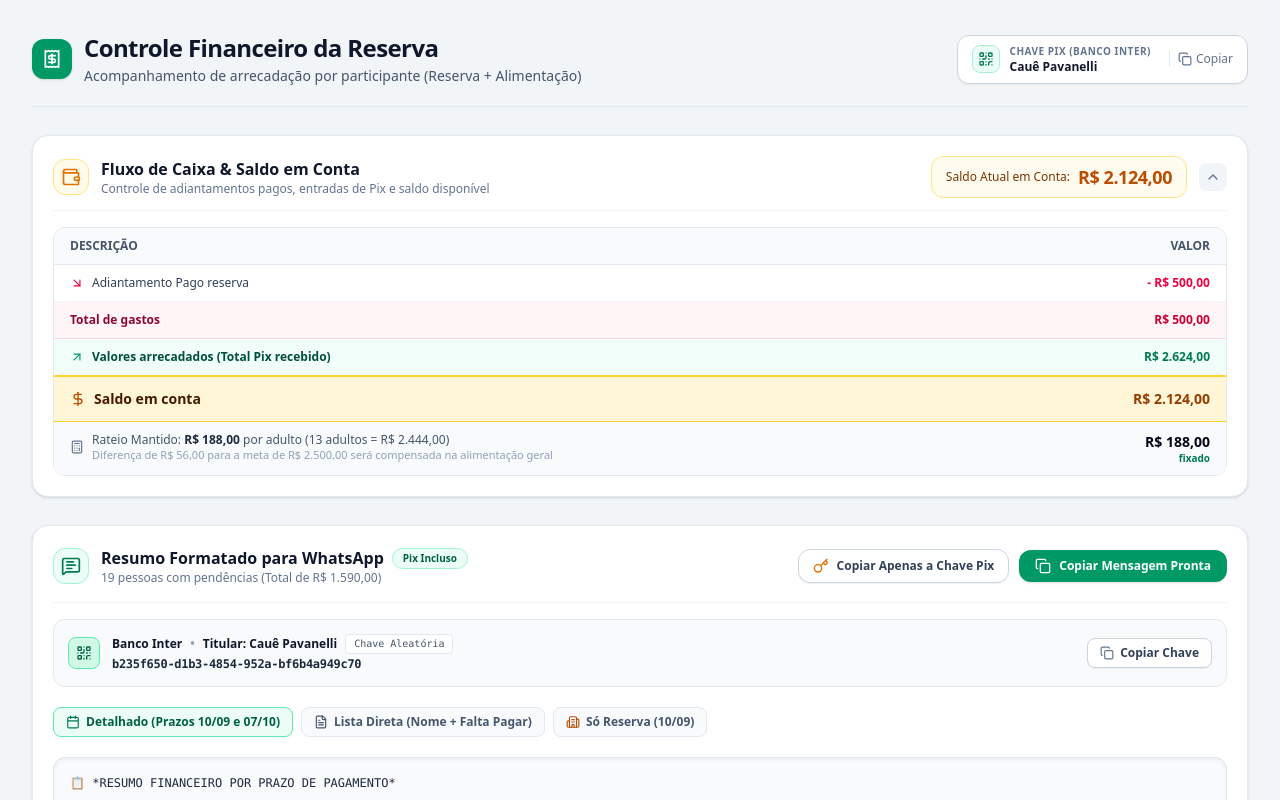
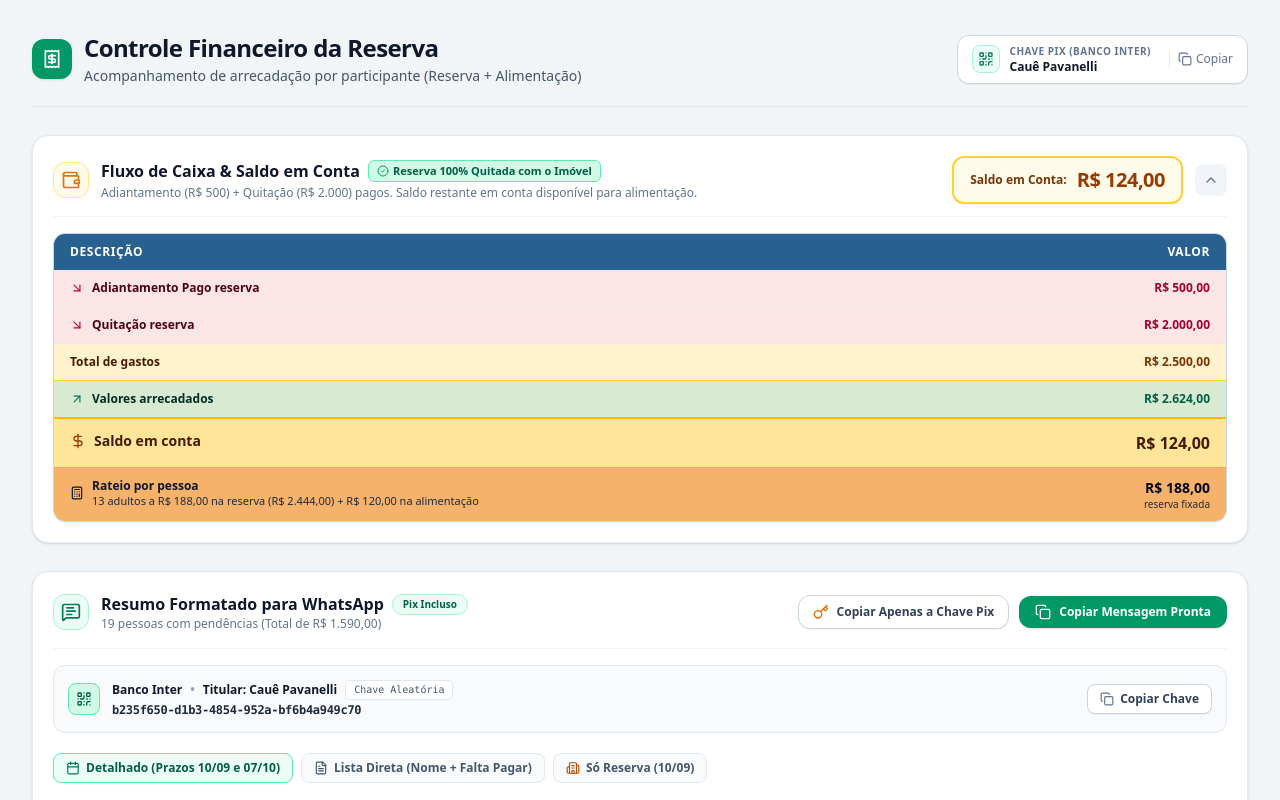
Before and after one commit to caue1financas-beep/Reserva-Socorro, a React (Vite) app: page / in a window 1280 px wide. Shown: the top 800 px of the page. Built offline with nearby package versions, Linux system fonts and the light colour scheme.

Commit message:
feat(finance): update reserve status to fully settled
Refactor calculations to reflect that the property reserve has been 100% paid (totaling R$ 2.500,00). Updated UI summaries and payment status messages to indicate completion.

```diff
--- a/src/components/CashFlowCard.tsx
+++ b/src/components/CashFlowCard.tsx
@@ -1,7 +1,13 @@
 import React, { useState } from 'react';
-import { Wallet, ArrowDownRight, ArrowUpRight, DollarSign, Calculator, ChevronDown, ChevronUp } from 'lucide-react';
+import { Wallet, ArrowDownRight, ArrowUpRight, DollarSign, Calculator, ChevronDown, ChevronUp, CheckCircle2 } from 'lucide-react';
 import { PersonDebt } from '../types';
-import { formatCurrency, ADVANCE_RESERVE_EXPENSE, OFFICIAL_RESERVE_TARGET } from '../utils/formatters';
+import {
+  formatCurrency,
+  ADVANCE_RESERVE_EXPENSE,
+  SETTLEMENT_RESERVE_EXPENSE,
+  TOTAL_RESERVE_EXPENSES,
+  OFFICIAL_RESERVE_TARGET,
+} from '../utils/formatters';
 
 interface CashFlowCardProps {
   data: PersonDebt[];
@@ -10,13 +16,12 @@ interface CashFlowCardProps {
 export const CashFlowCard: React.FC<CashFlowCardProps> = ({ data }) => {
   const [isExpanded, setIsExpanded] = useState(true);
 
-  // Cálculos financeiros reais
-  const totalArrecadado = data.reduce((acc, curr) => acc + curr.paidAmount, 0);
-  const totalGastos = ADVANCE_RESERVE_EXPENSE; // R$ 500,00 (Adiantamento pago reserva)
-  const saldoEmConta = totalArrecadado - totalGastos; // R$ 810,00
+  // Cálculos financeiros reais baseados na planilha
+  const totalArrecadado = data.reduce((acc, curr) => acc + curr.paidAmount, 0); // R$ 2.624,00
+  const totalGastos = TOTAL_RESERVE_EXPENSES; // R$ 2.500,00 (Adiantamento R$ 500 + Quitação R$ 2.000)
+  const saldoEmConta = totalArrecadado - totalGastos; // R$ 124,00
 
   const totalAdultos = data.filter((p) => p.category === 'adulto').length;
-  const rateioExato = totalAdultos > 0 ? OFFICIAL_RESERVE_TARGET / totalAdultos : 0;
 
   return (
     <div
@@ -26,31 +31,36 @@ export const CashFlowCard: React.FC<CashFlowCardProps> = ({ data }) => {
       {/* Top Header */}
       <div className="flex flex-col sm:flex-row sm:items-center justify-between gap-3 pb-3 border-b border-slate-100">
         <div className="flex items-center gap-3">
-          <div className="w-9 h-9 rounded-xl bg-amber-50 border border-amber-200 flex items-center justify-center text-amber-600">
+          <div className="w-9 h-9 rounded-xl bg-amber-50 border border-amber-200 flex items-center justify-center text-amber-600 shrink-0">
             <Wallet className="w-5 h-5" />
           </div>
           <div>
-            <h3 className="text-base font-bold text-slate-900 flex items-center gap-2">
-              Fluxo de Caixa & Saldo em Conta
-            </h3>
-            <p className="text-xs text-slate-500">
-              Controle de adiantamentos pagos, entradas de Pix e saldo disponível
+            <div className="flex items-center gap-2">
+              <h3 className="text-base font-bold text-slate-900">
+                Fluxo de Caixa & Saldo em Conta
+              </h3>
+              <span className="inline-flex items-center gap-1 text-[11px] font-bold bg-emerald-100 text-emerald-800 px-2 py-0.5 rounded-md border border-emerald-300">
+                <CheckCircle2 className="w-3 h-3 text-emerald-600" /> Reserva 100% Quitada com o Imóvel
+              </span>
+            </div>
+            <p className="text-xs text-slate-500 mt-0.5">
+              Adiantamento (R$ 500) + Quitação (R$ 2.000) pagos. Saldo restante em conta disponível para alimentação.
             </p>
           </div>
         </div>
 
         {/* Big Saldo Badge */}
         <div className="flex items-center gap-3">
-          <div className="bg-amber-50/80 px-3.5 py-1.5 rounded-xl border border-amber-200 flex items-center gap-2">
-            <span className="text-xs font-medium text-amber-900">Saldo Atual em Conta:</span>
-            <span className="text-lg font-black text-amber-700 tracking-tight">
+          <div className="bg-amber-50 px-4 py-2 rounded-xl border-2 border-amber-300 flex items-center gap-2.5 shadow-2xs">
+            <span className="text-xs font-semibold text-amber-900">Saldo em Conta:</span>
+            <span className="text-xl font-black text-amber-800 tracking-tight">
               {formatCurrency(saldoEmConta)}
             </span>
           </div>
           <button
             type="button"
             onClick={() => setIsExpanded(!isExpanded)}
-            className="p-1.5 rounded-lg bg-slate-100 text-slate-500 hover:text-slate-800 hover:bg-slate-200 transition"
+            className="p-2 rounded-lg bg-slate-100 text-slate-500 hover:text-slate-800 hover:bg-slate-200 transition"
             title={isExpanded ? 'Recolher tabela' : 'Expandir tabela'}
           >
             {isExpanded ? <ChevronUp className="w-4 h-4" /> : <ChevronDown className="w-4 h-4" />}
@@ -58,74 +68,83 @@ export const CashFlowCard: React.FC<CashFlowCardProps> = ({ data }) => {
         </div>
       </div>
 
-      {/* Table Section */}
+      {/* Table Section matching user's spreadsheet */}
       {isExpanded && (
-        <div className="mt-4 overflow-x-auto rounded-xl border border-slate-200">
+        <div className="mt-4 overflow-hidden rounded-xl border border-slate-300 shadow-2xs">
           <table className="w-full text-left text-xs border-collapse">
             <thead>
-              <tr className="border-b border-slate-200 bg-slate-50 text-slate-600 font-semibold uppercase">
+              <tr className="bg-[#286090] text-white font-bold uppercase tracking-wider">
                 <th className="py-2.5 px-4">Descrição</th>
                 <th className="py-2.5 px-4 text-right">Valor</th>
               </tr>
             </thead>
-            <tbody className="divide-y divide-slate-100 text-slate-700">
-              {/* Adiantamento */}
-              <tr className="hover:bg-slate-50/60 transition">
-                <td className="py-2.5 px-4 flex items-center gap-2 font-medium">
-                  <ArrowDownRight className="w-3.5 h-3.5 text-rose-600" />
+            <tbody className="divide-y divide-slate-200/60 text-slate-800 font-medium">
+              {/* Adiantamento Pago reserva */}
+              <tr className="bg-[#fce5e5] hover:bg-rose-100/70 transition">
+                <td className="py-2.5 px-4 flex items-center gap-2 text-rose-950 font-semibold">
+                  <ArrowDownRight className="w-3.5 h-3.5 text-rose-700 shrink-0" />
                   <span>Adiantamento Pago reserva</span>
                 </td>
-                <td className="py-2.5 px-4 text-right font-semibold text-rose-600">
-                  - {formatCurrency(ADVANCE_RESERVE_EXPENSE)}
+                <td className="py-2.5 px-4 text-right font-bold text-rose-800">
+                  {formatCurrency(ADVANCE_RESERVE_EXPENSE)}
                 </td>
               </tr>
 
-              {/* Total de Gastos */}
-              <tr className="bg-rose-50/70 font-semibold border-y border-rose-200/80">
-                <td className="py-2.5 px-4 text-rose-900">Total de gastos</td>
-                <td className="py-2.5 px-4 text-right text-rose-700 font-bold">
+              {/* Quitação reserva */}
+              <tr className="bg-[#fce5e5] hover:bg-rose-100/70 transition">
+                <td className="py-2.5 px-4 flex items-center gap-2 text-rose-950 font-semibold">
+                  <ArrowDownRight className="w-3.5 h-3.5 text-rose-700 shrink-0" />
+                  <span>Quitação reserva</span>
+                </td>
+                <td className="py-2.5 px-4 text-right font-bold text-rose-800">
+                  {formatCurrency(SETTLEMENT_RESERVE_EXPENSE)}
+                </td>
+              </tr>
+
+              {/* Total de gastos */}
+              <tr className="bg-[#fff2cc] text-amber-950 font-bold border-y border-amber-300">
+                <td className="py-2.5 px-4">Total de gastos</td>
+                <td className="py-2.5 px-4 text-right font-black text-amber-900">
                   {formatCurrency(totalGastos)}
                 </td>
               </tr>
 
               {/* Valores arrecadados */}
-              <tr className="bg-emerald-50/70 font-semibold">
-                <td className="py-2.5 px-4 flex items-center gap-2 text-emerald-900">
-                  <ArrowUpRight className="w-3.5 h-3.5 text-emerald-600" />
-                  <span>Valores arrecadados (Total Pix recebido)</span>
+              <tr className="bg-[#d9ead3] text-emerald-950 font-semibold">
+                <td className="py-2.5 px-4 flex items-center gap-2">
+                  <ArrowUpRight className="w-3.5 h-3.5 text-emerald-700 shrink-0" />
+                  <span>Valores arrecadados</span>
                 </td>
-                <td className="py-2.5 px-4 text-right text-emerald-700 font-bold">
+                <td className="py-2.5 px-4 text-right font-black text-emerald-800">
                   {formatCurrency(totalArrecadado)}
                 </td>
               </tr>
 
               {/* Saldo em conta */}
-              <tr className="bg-amber-100/70 font-bold text-sm border-t-2 border-amber-300">
-                <td className="py-3 px-4 text-amber-950 flex items-center gap-2">
-                  <DollarSign className="w-4 h-4 text-amber-700" />
+              <tr className="bg-[#ffe599] text-amber-950 font-bold text-sm border-t-2 border-amber-400">
+                <td className="py-3 px-4 flex items-center gap-2">
+                  <DollarSign className="w-4 h-4 text-amber-800 shrink-0" />
                   <span>Saldo em conta</span>
                 </td>
-                <td className="py-3 px-4 text-right text-amber-800 font-black">
+                <td className="py-3 px-4 text-right font-black text-amber-950 text-base">
                   {formatCurrency(saldoEmConta)}
                 </td>
               </tr>
 
               {/* Rateio por pessoa */}
-              <tr className="bg-slate-50 text-slate-600">
+              <tr className="bg-[#f6b26b] text-slate-900 font-semibold">
                 <td className="py-2.5 px-4 flex items-center gap-2">
-                  <Calculator className="w-3.5 h-3.5 text-slate-500 shrink-0" />
+                  <Calculator className="w-3.5 h-3.5 text-slate-900 shrink-0" />
                   <div>
-                    <span>
-                      Rateio Mantido: <strong className="text-slate-800">R$ 188,00</strong> por adulto ({totalAdultos} adultos = {formatCurrency(totalAdultos * 188)})
-                    </span>
-                    <p className="text-[11px] text-slate-400">
-                      Diferença de {formatCurrency(Math.max(0, OFFICIAL_RESERVE_TARGET - totalAdultos * 188))} para a meta de {formatCurrency(OFFICIAL_RESERVE_TARGET)} será compensada na alimentação geral
+                    <span className="font-bold">Rateio por pessoa</span>
+                    <p className="text-[11px] text-slate-800 font-normal">
+                      {totalAdultos} adultos a R$ 188,00 na reserva ({formatCurrency(totalAdultos * 188)}) + R$ 120,00 na alimentação
                     </p>
                   </div>
                 </td>
-                <td className="py-2.5 px-4 text-right font-medium text-slate-800">
-                  <span className="font-bold text-slate-950 text-sm">R$ 188,00</span>
-                  <span className="block text-[10px] text-emerald-700 font-semibold">fixado</span>
+                <td className="py-2.5 px-4 text-right">
+                  <span className="font-black text-slate-950 text-sm">R$ 188,00</span>
+                  <span className="block text-[10px] text-slate-800 font-medium">reserva fixada</span>
                 </td>
               </tr>
             </tbody>
--- a/src/components/SummaryHighlights.tsx
+++ b/src/components/SummaryHighlights.tsx
@@ -37,9 +37,9 @@ export const SummaryHighlights: React.FC<SummaryHighlightsProps> = ({ data, onOp
               <Building2 className="w-4 h-4" />
             </div>
             <div>
-              <h4 className="font-bold text-slate-900 text-sm">Falta Pagar da Reserva</h4>
-              <span className="text-[11px] text-amber-700 font-medium flex items-center gap-1">
-                <Calendar className="w-3 h-3" /> Vence em 10/09
+              <h4 className="font-bold text-slate-900 text-sm">Pendente da Reserva</h4>
+              <span className="text-[11px] text-emerald-700 font-semibold flex items-center gap-1">
+                ✓ Imóvel 100% Quitado
               </span>
             </div>
           </div>
--- a/src/utils/formatters.ts
+++ b/src/utils/formatters.ts
@@ -47,6 +47,8 @@ export function getPersonDeadlineBreakdown(person: PersonDebt): DeadlineBreakdow
 
 export const OFFICIAL_RESERVE_TARGET = 2500;
 export const ADVANCE_RESERVE_EXPENSE = 500;
+export const SETTLEMENT_RESERVE_EXPENSE = 2000;
+export const TOTAL_RESERVE_EXPENSES = 2500;
 
 export const PIX_CONFIG = {
   bank: 'Banco Inter',
@@ -80,19 +82,22 @@ export function generateWhatsAppFullSummary(
 
   const totalGeral = totalEsperadoReserva + totalEsperadoAlimentacao;
   const totalPagoGeral = items.reduce((acc, curr) => acc + curr.paidAmount, 0);
-  const saldoEmConta = totalPagoGeral - ADVANCE_RESERVE_EXPENSE;
+  const totalGastosReserva = TOTAL_RESERVE_EXPENSES; // R$ 2.500,00 (Adiantamento R$ 500 + Quitação R$ 2.000)
+  const saldoEmConta = totalPagoGeral - totalGastosReserva;
 
   if (mode === 'reserve_focus') {
-    let msg = `📅 *COBRANÇA: 1ª PARCELA - RESERVA (Vencimento: 10/09)*\n\n`;
-    msg += `🏨 *Meta da Reserva:* ${formatCurrency(totalEsperadoReserva)}\n`;
-    msg += `✅ *Arrecadado até agora:* ${formatCurrency(totalPagoReserva)}\n`;
-    msg += `⚠️ *Falta arrecadar p/ 10/09:* *${formatCurrency(totalPendenteReserva)}*\n\n`;
+    let msg = `📅 *STATUS DA RESERVA: 100% QUITADA COM O IMÓVEL*\n\n`;
+    msg += `🏨 *Custo Total da Reserva:* ${formatCurrency(totalEsperadoReserva)}\n`;
+    msg += `✅ *Total Pago ao Proprietário:* ${formatCurrency(totalGastosReserva)} (Quitado!)\n`;
+    msg += `👥 *Arrecadado dos participantes:* ${formatCurrency(totalPagoGeral)}\n\n`;
     msg += `💳 *FLUXO DE CAIXA ATUAL:*\n`;
-    msg += `• Total arrecadado: ${formatCurrency(totalPagoGeral)}\n`;
-    msg += `• Adiantamento pago da reserva: -${formatCurrency(ADVANCE_RESERVE_EXPENSE)}\n`;
-    msg += `• *Saldo disponível em conta:* *${formatCurrency(saldoEmConta)}*\n\n`;
+    msg += `• Adiantamento pago reserva: -${formatCurrency(ADVANCE_RESERVE_EXPENSE)}\n`;
+    msg += `• Quitação reserva paga: -${formatCurrency(SETTLEMENT_RESERVE_EXPENSE)}\n`;
+    msg += `• Total de gastos da reserva: -${formatCurrency(totalGastosReserva)}\n`;
+    msg += `• Valores arrecadados: ${formatCurrency(totalPagoGeral)}\n`;
+    msg += `• 👉 *SALDO ATUAL EM CONTA:* *${formatCurrency(saldoEmConta)}*\n\n`;
     msg += `━━━━━━━━━━━━━━━━━━━━━\n`;
-    msg += `*QUANTO FALTA CADA UM PAGAR DA RESERVA (ATÉ 10/09):*\n\n`;
+    msg += `*QUANTO FALTA CADA UM PAGAR DA RESERVA:*\n\n`;
 
     const pendingReservePeople = items
       .map((p) => ({ person: p, breakdown: getPersonDeadlineBreakdown(p) }))
@@ -107,7 +112,7 @@ export function generateWhatsAppFullSummary(
 
     const paidReservePeople = items.filter((p) => getPersonDeadlineBreakdown(p).isReservePaid);
     if (paidReservePeople.length > 0) {
-      msg += `\n🟢 *RESERVA QUITADA (10/09):*\n`;
+      msg += `\n🟢 *RESERVA QUITADA (${paidReservePeople.length} pessoas):*\n`;
       paidReservePeople.forEach((p) => {
         msg += `✅ *${p.name}* (OK)\n`;
       });
@@ -119,20 +124,27 @@ export function generateWhatsAppFullSummary(
   }
 
   // Full / All deadlines
-  let message = `📋 *RESUMO FINANCEIRO POR PRAZO DE PAGAMENTO*\n\n`;
-  message += `📌 *1ª PARCELA: RESERVA (Vencimento: 10/09)*\n`;
-  message += `• Meta da Reserva: ${formatCurrency(totalEsperadoReserva)}\n`;
-  message += `• Já Pago da Reserva: ${formatCurrency(totalPagoReserva)}\n`;
-  message += `• *FALTA ARRECADAR (até 10/09): ${formatCurrency(totalPendenteReserva)}*\n\n`;
+  let message = `📋 *RESUMO FINANCEIRO DA CHÁCARA*\n\n`;
+  message += `📌 *1ª ETAPA: RESERVA (R$ 2.500,00 - QUITADA COM O IMÓVEL!)*\n`;
+  message += `• Valor da Reserva: ${formatCurrency(totalEsperadoReserva)}\n`;
+  message += `• Status: ✅ 100% Paga ao proprietário (R$ 500 adiantamento + R$ 2.000 quitação)\n`;
+  message += `• Já Pago pelos participantes: ${formatCurrency(totalPagoReserva)}\n`;
+  if (totalPendenteReserva > 0) {
+    message += `• *Pendente entre participantes: ${formatCurrency(totalPendenteReserva)}*\n\n`;
+  } else {
+    message += `• *Pendente da Reserva: R$ 0,00 (100% Coberta)*\n\n`;
+  }
 
-  message += `📌 *2ª PARCELA: ALIMENTAÇÃO (Vencimento: 07/10)*\n`;
-  message += `• Total da Alimentação: ${formatCurrency(totalEsperadoAlimentacao)}\n`;
-  message += `• Já Pago da Alimentação: ${formatCurrency(totalPagoAlimentacao)}\n`;
+  message += `📌 *2ª ETAPA: ALIMENTAÇÃO (Vencimento: 07/10)*\n`;
+  message += `• Total Previsto Alimentação: ${formatCurrency(totalEsperadoAlimentacao)}\n`;
+  message += `• Já Adiantado Alimentação: ${formatCurrency(totalPagoAlimentacao)}\n`;
   message += `• *Falta Arrecadar (até 07/10): ${formatCurrency(totalPendenteAlimentacao)}*\n\n`;
 
-  message += `💳 *SALDO EM CONTA & GASTOS:*\n`;
-  message += `• Total Arrecadado: ${formatCurrency(totalPagoGeral)}\n`;
-  message += `• (-) Adiantamento Pago da Reserva: ${formatCurrency(ADVANCE_RESERVE_EXPENSE)}\n`;
+  message += `💳 *FLUXO DE CAIXA & SALDO EM CONTA:*\n`;
+  message += `• Adiantamento Pago reserva: -${formatCurrency(ADVANCE_RESERVE_EXPENSE)}\n`;
+  message += `• Quitação reserva: -${formatCurrency(SETTLEMENT_RESERVE_EXPENSE)}\n`;
+  message += `• Total de Gastos: -${formatCurrency(totalGastosReserva)}\n`;
+  message += `• Valores Arrecadados: ${formatCurrency(totalPagoGeral)}\n`;
   message += `• 👉 *SALDO ATUAL EM CONTA: ${formatCurrency(saldoEmConta)}*\n\n`;
 
   message += `━━━━━━━━━━━━━━━━━━━━━\n`;
```
